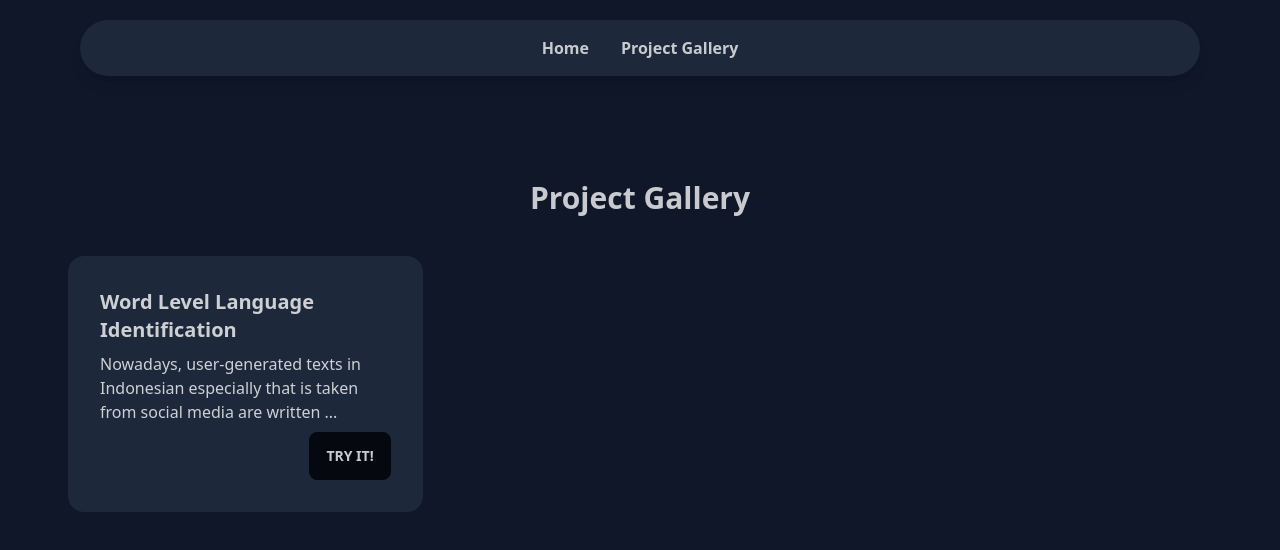
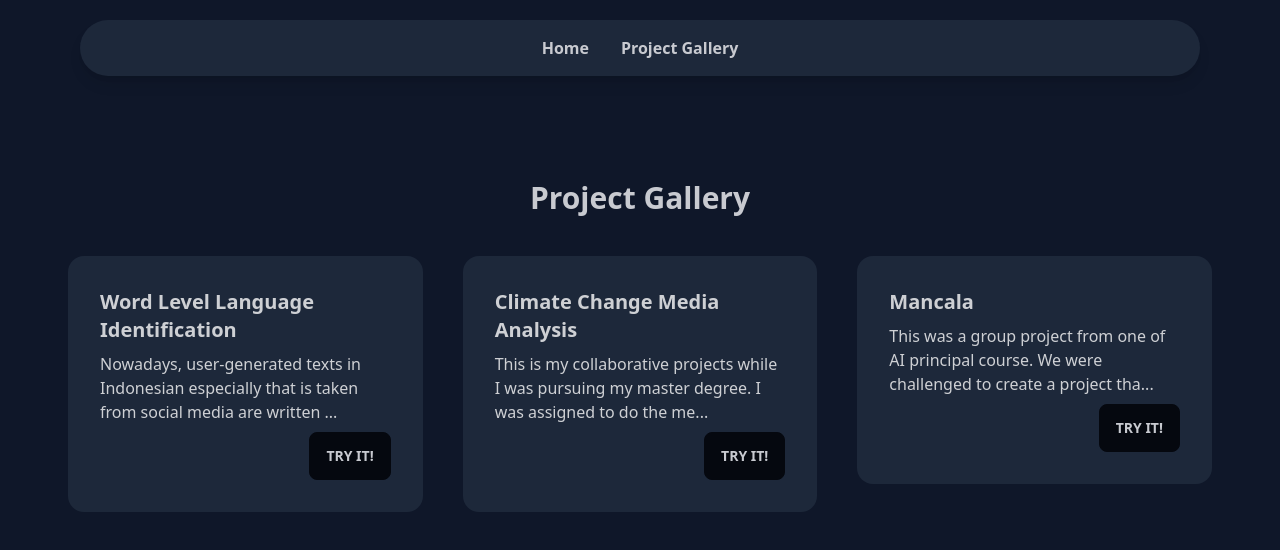
Before and after one commit to fjoeda/fjoeda.github.io, a React (Create React App) app: page /gallery in a window 1280 px wide. Shown: the top 550 px of the page. Built offline with nearby package versions, Linux system fonts and the light colour scheme.

Commit message:
update: identity and projects

```diff
--- a/src/components/landing/Identity.js
+++ b/src/components/landing/Identity.js
@@ -17,16 +17,15 @@ function Identity() {
         <p className='text-xl font-normal mt-10'>
           My name is <span className='text-primary'>Faturahman Yudanto</span>. I do programming mostly with python
           to create a web backend, conversational chatbot, data science and ML notebook experiments, and some random stuffs.
-          Currently, I'm working as backend developer and persuing master degree in arficitial intelligence.
+          Currently, I'm working as AI developer, taking some freelance projects, and recently graduated from
+          master program in arficitial intelligence at UGM.
         </p>
         <span className='text-xl font-normal'>
           <span>I'm quite familiar with </span>{' '}
           <TypeAnimation
             className='text-primary'
             sequence={[
-              'Django',
-              1000,
-              'Flask',
+              'Django, FastAPI',
               1000,
               'Pytorch',
               1000,
@@ -39,6 +38,8 @@ function Identity() {
               'Tableau',
               1000,
               'Natural Language Processing',
+              1000,
+              'Retrieval-augmented Generation',
               1000,
               'Image Processing',
               1000,
--- a/src/static/projects.json
+++ b/src/static/projects.json
@@ -8,6 +8,20 @@
       "references": [
         "[1] Hidayatullah, Ahmad Fathan. (2022). Code-mixed Indonesian-Javanese-English Twitter Dataset (Version v1) [Data set]. Zenodo. https://doi.org/10.5281/zenodo.7567573"
       ]
+    },
+    {
+      "pageId": "climate-id",
+      "title": "Climate Change Media Analysis",
+      "description": "This is my collaborative projects while I was pursuing my master degree. I was assigned to do the media analysis on climate-related news from the Indonesian media outlets. I created this dashboard to show the content analysis of climate-related news taken from Indonesian mass media. There are two analysis, topic modelling with Bertopic and text network visualization with textnets. I used topic modelling to uncover the topics covered by the media, and text network visualization to get the deeper insight on what mostly talk about in the ceratin topic.",
+      "iframeUrl": "https://climate-change-media-analysis-dash-661990944024.australia-southeast1.run.app/?embed=true",
+      "references": []
+    },
+    {
+      "pageId": "mancala",
+      "title": "Mancala",
+      "description": "This was a group project from one of AI principal course. We were challenged to create a project that implemented greedy algorithm, hence we created a Mancala game. Mancala is a turn-based strategy board game with small stones and a hole. The objective is usually to capture all or some set of the opponent's pieces. In this game, we develop the opponent agent by implementing greedy algorithm, so that the agent were able to decide which stone should be taken from the pit to get the maximum score. We used streamlit so the UI was not as good as expected.",
+      "iframeUrl": "https://mancala-661990944024.asia-southeast2.run.app/?embed=true",
+      "references": []
     }
   ]
 }
```
Also changed, not shown: 1 other file (tests, documents, lock files or other folders).
